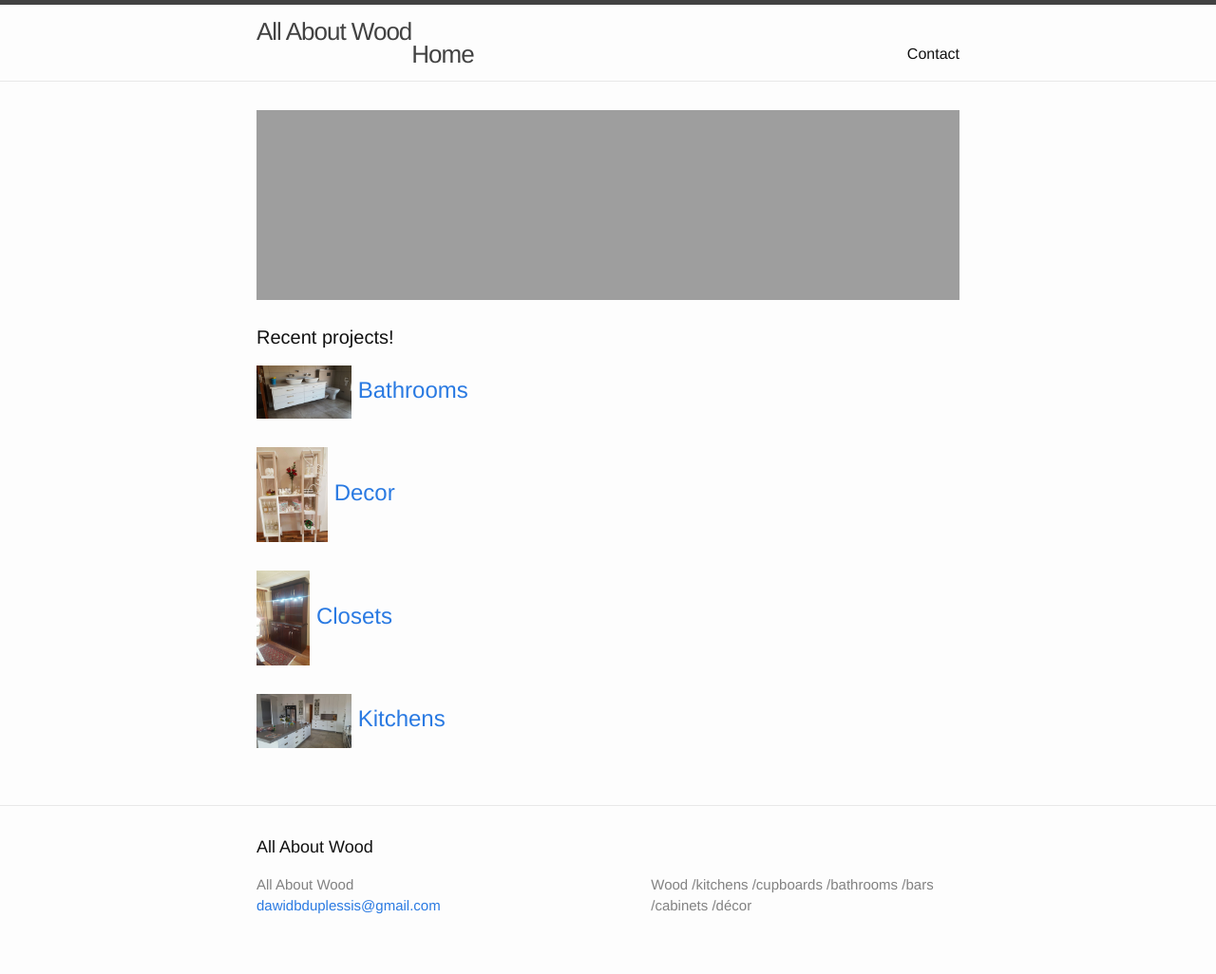
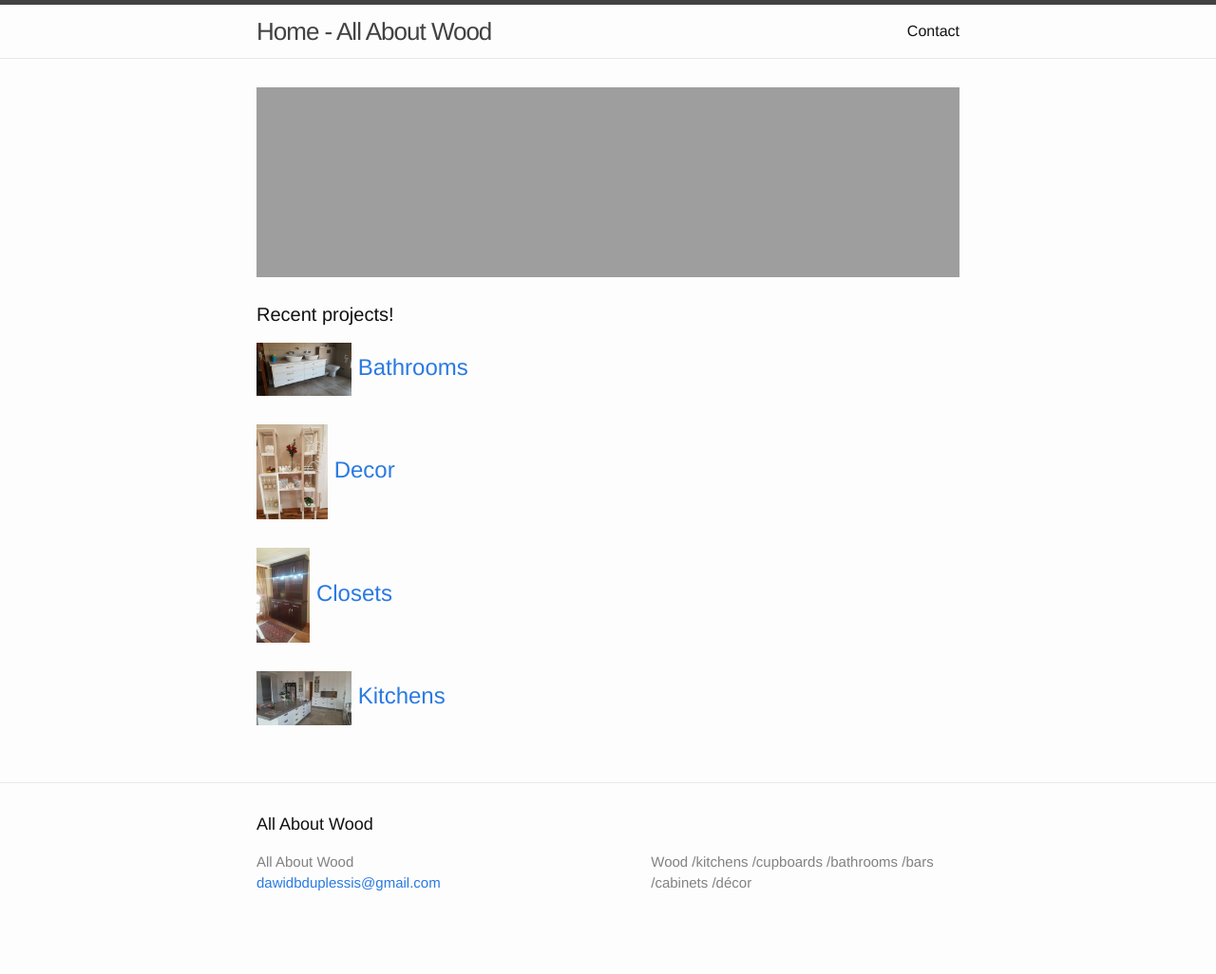
Before and after one commit to Dawidbduplessis/dawidbduplessis.github.io, a Jekyll site: the page built from index.html, in a window 1280 px wide. Shown: the whole page at 95% size. Built offline with Jekyll 4.4.1, drawn with Linux system fonts in a browser that asks for light colours; after the commit the page ends 1002 px from its top, so only the background shows below that.

Commit message:
Format issue

```diff
--- a/_includes/header.html
+++ b/_includes/header.html
@@ -2,11 +2,8 @@
 
   <div class="wrapper">
 
-    <a class="site-title" href="{{ site.baseurl }}/">{{ site.title }}</a>
-<div>&nbsp;</div>
+    <a class="site-title" href="{{ site.baseurl }}/">Home - {{ site.title }}</a>
 
-
-    <a class="site-title" href="{{ site.baseurl }}/">Home</a>
   <nav class="site-nav">
       <a href="#" class="menu-icon">
         <svg viewBox="0 0 18 15">
```
